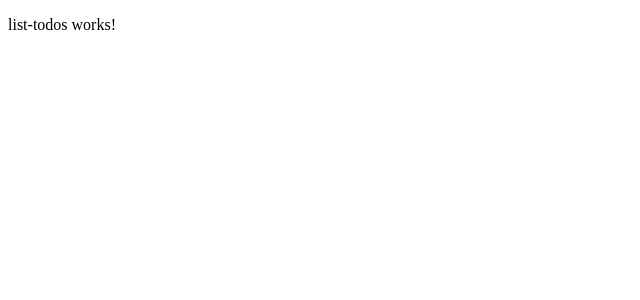
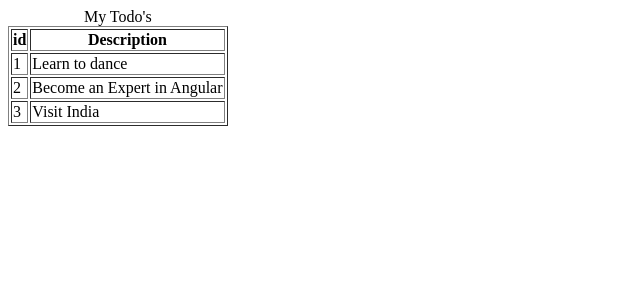
Before and after one commit to nguetcheu/todoApp-Frontend, an Angular app: page /todos in a window 1280 px wide. Shown: the top 300 px of the page, without its empty margins (0-640 px from the left). Built offline with nearby package versions, Linux system fonts and the light colour scheme.

Commit message:
Affichage de la liste de todos de facon dynamique

```diff
--- a/src/app/list-todos/list-todos.component.html
+++ b/src/app/list-todos/list-todos.component.html
@@ -1 +1,17 @@
-<p>list-todos works!</p>
+<table border="1">
+  <caption>
+    My Todo's
+  </caption>
+  <thead>
+    <tr>
+      <th>id</th>
+      <th>Description</th>
+    </tr>
+  </thead>
+  <tbody>
+    <tr *ngFor="let todo of todos">
+      <td>{{ todo.id }}</td>
+      <td>{{ todo.description }}</td>
+    </tr>
+  </tbody>
+</table>
--- a/src/app/list-todos/list-todos.component.ts
+++ b/src/app/list-todos/list-todos.component.ts
@@ -1,10 +1,27 @@
-import { Component } from '@angular/core';
+import { Component, OnInit } from '@angular/core';
 
 @Component({
   selector: 'app-list-todos',
   templateUrl: './list-todos.component.html',
-  styleUrls: ['./list-todos.component.css']
+  styleUrls: ['./list-todos.component.css'],
 })
-export class ListTodosComponent {
+export class ListTodosComponent implements OnInit {
+  todos = [
+    {
+      id: 1,
+      description: 'Learn to dance',
+    },
+    {
+      id: 2,
+      description: 'Become an Expert in Angular',
+    },
+    {
+      id: 3,
+      description: 'Visit India',
+    },
+  ];
 
+  constructor() {}
+
+  ngOnInit() {}
 }
```
